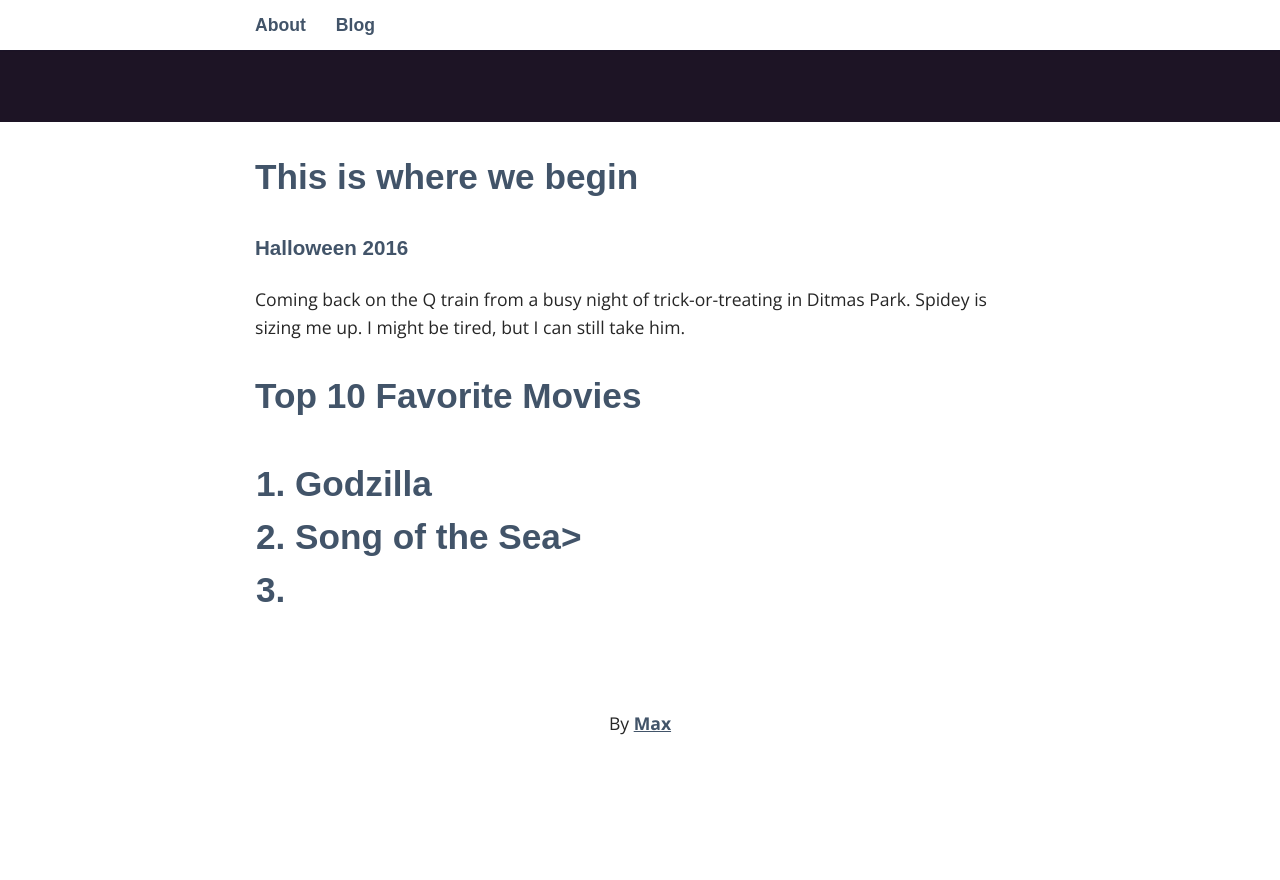
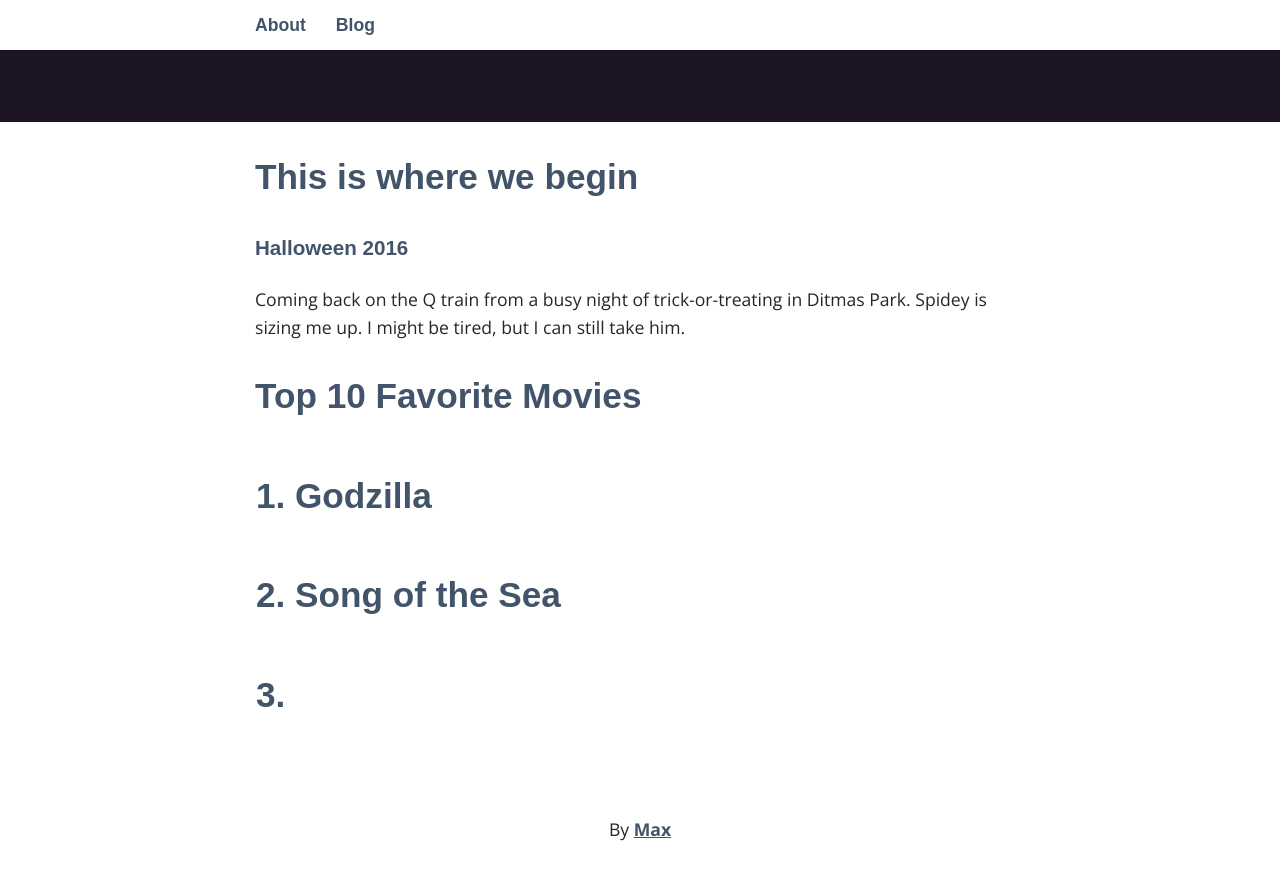
Before and after one commit to Andrewepstein/andrewepstein.github.io, a Jekyll site: the page built from index.html, in a window 1280 px wide and 900 px high, scrolled down 378 px. Shown: the top 880 px of the window. Built offline with Jekyll 4.4.1, drawn with Linux system fonts in a browser that asks for light colours; some web fonts are replaced; a script that is not in the unit is left out; before the commit the page ends 1173 px from its top, so only the background shows below that.

```diff
--- a/index.html
+++ b/index.html
@@ -9,6 +9,6 @@ Coming back on the Q train from a busy night of trick-or-treating in Ditmas Park
 <h2>Top 10 Favorite Movies<h2>
   <ol>
     <li>
-      Godzilla</li>
-      <li>Song of the Sea><li>
+      <h4>Godzilla</h4></li>
+    <li><h4>Song of the Sea</h4><li>
   </ol>
```
